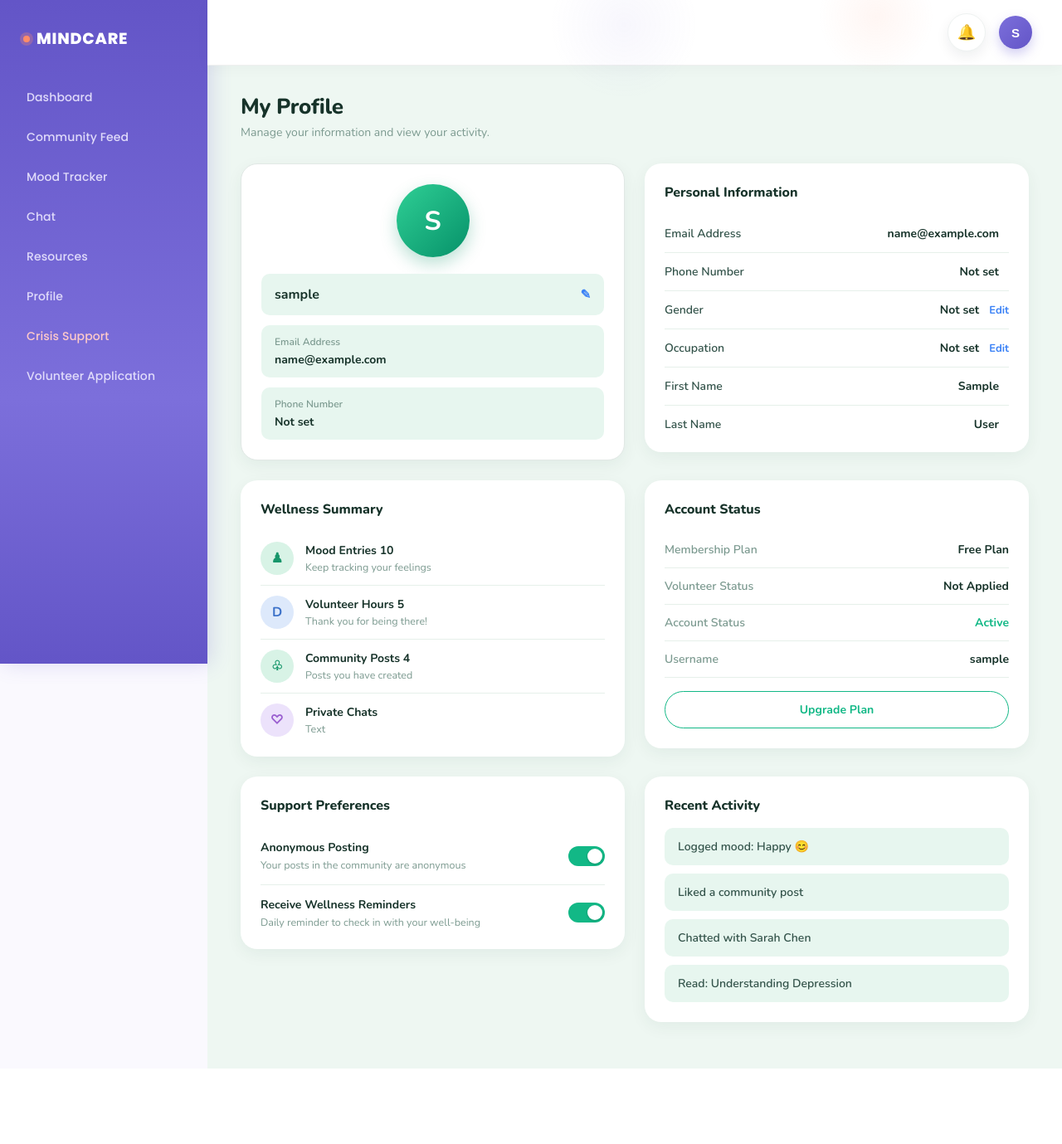
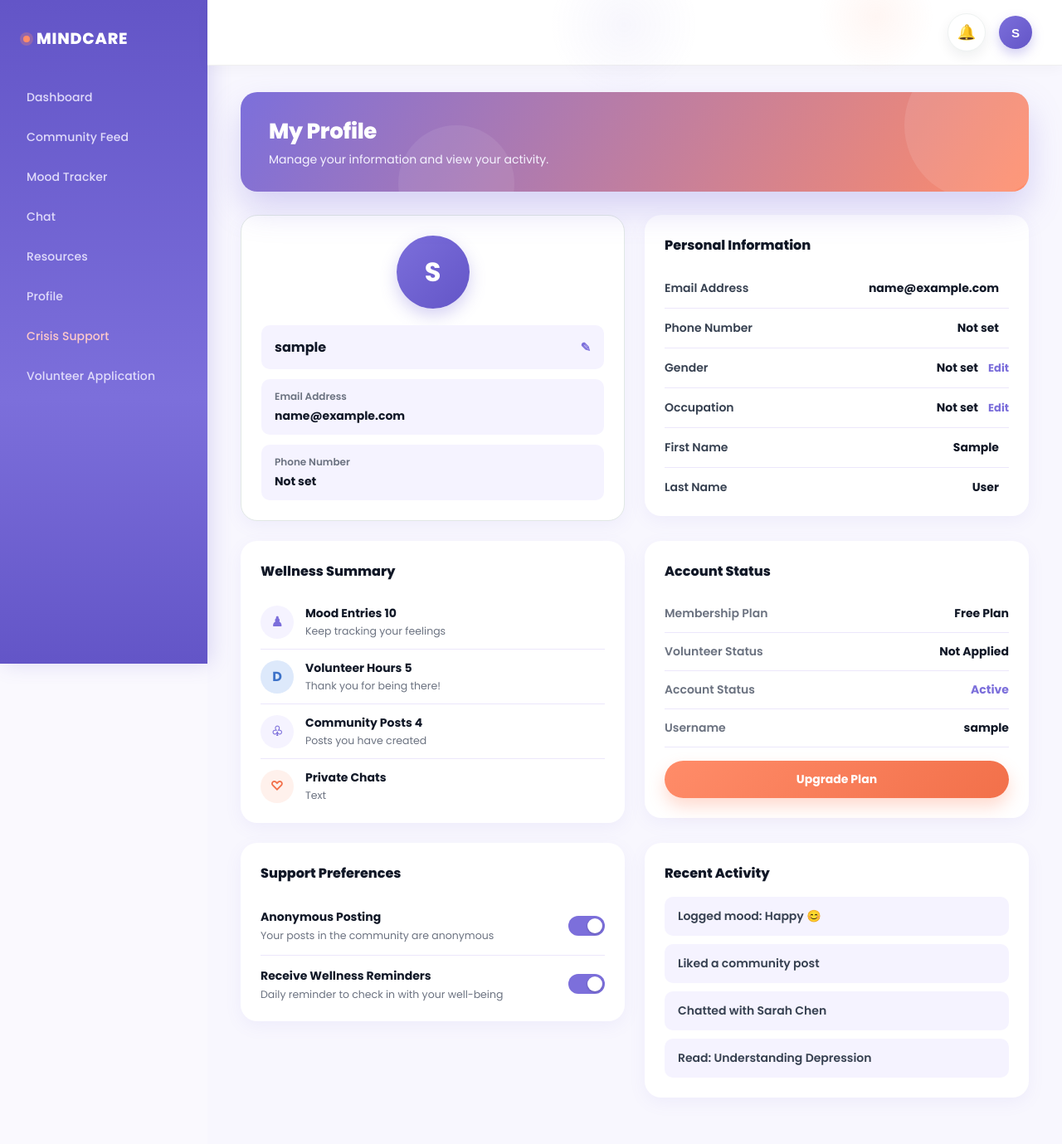
Before and after one commit to Hostich/MindCare, a Flask app: page /profile/ in a window 1280 px wide. Shown: the whole page at 83% size. Before the commit the page ends 1288 px from the top, so only its background shows below. Run offline with Flask 3, Linux system fonts and the light colour scheme; the visitor is signed in with stand-in values (Sample User, id 1); data that the repository does not hold is empty; some libraries are stand-ins or nearby versions.

Commit message:
maoni ako gina edit sa seeker

```diff
--- a/app/static/css/profile.css
+++ b/app/static/css/profile.css
@@ -5,33 +5,32 @@
    leak into other pages that also use generic names like .card.
    ========================================================================== */
 
-@import url('https://fonts.googleapis.com/css2?family=Nunito:wght@400;500;600;700;800&display=swap');
+@import url('https://fonts.googleapis.com/css2?family=Poppins:wght@400;500;600;700;800&display=swap');
 
 .profile-page {
-  --mc-bg: #eef7f2;
+    --mc-bg: #F8F7FE;
     --mc-card: #ffffff;
-  --mc-pill: #e7f6ef;
-  --mc-primary: #12b886;
-  --mc-primary-dark: #0a8f66;
-  --mc-primary-darker: #0b3d2e;
-  --mc-text: #17332a;
-  --mc-text-muted: #7c9a90;
-  --mc-text-body: #33534a;
-  --mc-border: #e6f0ea;
-  --mc-link: #3b82f6;
-  --mc-badge-mint-bg: #d8f3e6;
-  --mc-badge-mint-fg: #16966a;
+    --mc-pill: #F5F3FF;
+    --mc-primary: #7C6FDB;
+    --mc-primary-dark: #6355C7;
+    --mc-primary-darker: #3d3272;
+    --mc-text: #111827;
+    --mc-text-muted: #6b7280;
+    --mc-text-body: #374151;
+    --mc-border: #ece7fb;
+    --mc-link: #7C6FDB;
+    --mc-badge-mint-bg: #F5F3FF;
+    --mc-badge-mint-fg: #7C6FDB;
     --mc-badge-blue-bg: #dde9fb;
     --mc-badge-blue-fg: #3d72c9;
-  --mc-badge-lavender-bg: #ece2fb;
-  --mc-badge-lavender-fg: #9a5fd0;
+    --mc-badge-lavender-bg: #FFF1EC;
+    --mc-badge-lavender-fg: #F2704A;
     --mc-radius-lg: 20px;
     --mc-radius-md: 14px;
     --mc-radius-sm: 10px;
-  --mc-shadow: 0 6px 20px rgba(11, 61, 46, 0.06);
-  --mc-shadow-hover: 0 10px 26px rgba(11, 61, 46, 0.10);
-
-  font-family: 'Nunito', -apple-system, BlinkMacSystemFont, 'Segoe UI', sans-serif;
+    --mc-shadow: 0 6px 20px rgba(124, 111, 219, 0.08);
+    --mc-shadow-hover: 0 10px 26px rgba(124, 111, 219, 0.14);
+    font-family: 'Poppins', -apple-system, BlinkMacSystemFont, 'Segoe UI', sans-serif;
     background: var(--mc-bg);
     color: var(--mc-text-body);
     padding: 32px 40px 56px;
@@ -45,27 +44,59 @@
         box-sizing: inherit;
     }
 
-/* ---------- Page header ---------- */
+    /* ---------- Page header banner ---------- */
+
+    .profile-page .page-header-banner {
+        background: linear-gradient(120deg, #7C6FDB, #FF8C69);
+        border-radius: 20px;
+        padding: 28px 34px;
+        margin-bottom: 28px;
+        box-shadow: 0 20px 40px rgba(124, 111, 219, 0.28);
+        position: relative;
+        overflow: hidden;
+    }
+
+        .profile-page .page-header-banner::after {
+            content: "";
+            position: absolute;
+            top: -50px;
+            right: -30px;
+            width: 180px;
+            height: 180px;
+            border-radius: 50%;
+            background-color: rgba(255, 255, 255, 0.1);
+        }
+
+        .profile-page .page-header-banner::before {
+            content: "";
+            position: absolute;
+            bottom: -60px;
+            left: 20%;
+            width: 140px;
+            height: 140px;
+            border-radius: 50%;
+            background-color: rgba(255, 255, 255, 0.08);
+        }
 
     .profile-page .page-header {
         display: flex;
         align-items: flex-start;
         justify-content: space-between;
-  margin-bottom: 28px;
+        position: relative;
     }
 
         .profile-page .page-header h1 {
             margin: 0 0 4px;
             font-size: 26px;
             font-weight: 800;
-  color: var(--mc-text);
+            color: #ffffff;
             letter-spacing: -0.01em;
         }
 
         .profile-page .page-header p {
             margin: 0;
             font-size: 14px;
-  color: var(--mc-text-muted);
+            color: #F5F3FF;
         }
 
     .profile-page .top-user {
@@ -108,7 +139,7 @@
         align-items: center;
         justify-content: center;
         border-radius: 50%;
-  background: linear-gradient(135deg, #2fcf95, #0a8f66);
+        background: linear-gradient(135deg, #7C6FDB, #6355C7);
         color: #ffffff;
         font-weight: 700;
         font-size: 15px;
@@ -162,12 +193,12 @@
         display: flex;
         align-items: center;
         justify-content: center;
-  background: linear-gradient(135deg, #2fcf95, #069169);
+        background: linear-gradient(135deg, #7C6FDB, #6355C7);
         color: #ffffff;
         font-size: 32px;
         font-weight: 700;
         margin-bottom: 20px;
-  box-shadow: 0 8px 20px rgba(10, 143, 102, 0.28);
+        box-shadow: 0 8px 20px rgba(124, 111, 219, 0.32);
     }
 
     .profile-page .username {
@@ -351,20 +382,21 @@
         width: 100%;
         margin-top: 16px;
         padding: 12px 20px;
-  background: transparent;
-  border: 1.5px solid var(--mc-primary);
+        background: linear-gradient(135deg, #FF8C69, #F2704A);
+        border: none;
         border-radius: 999px;
-  color: var(--mc-primary);
+        color: #ffffff;
         font-family: inherit;
         font-size: 14px;
         font-weight: 700;
         cursor: pointer;
-  transition: background 0.2s ease, color 0.2s ease;
+        box-shadow: 0 10px 20px rgba(255, 140, 105, 0.32);
+        transition: transform 0.15s ease, box-shadow 0.15s ease;
     }
 
         .profile-page .profile-button:hover {
-  background: var(--mc-primary);
-  color: #ffffff;
+            transform: translateY(-2px);
+            box-shadow: 0 14px 26px rgba(255, 140, 105, 0.4);
         }
 
         .profile-page .profile-button:focus-visible {
@@ -433,7 +465,7 @@
         }
 
         .profile-page .switch.off {
-  background: #d3ddd8;
+            background: #d3d3e0;
         }
 
             .profile-page .switch.off::after {
--- a/app/templates/profile/profile.html
+++ b/app/templates/profile/profile.html
@@ -10,10 +10,12 @@ My Profile
 
 <div class="profile-page">
 
-    <div class="page-header">
-        <div>
-            <h1>My Profile</h1>
-            <p>Manage your information and view your activity.</p>
+    <div class="page-header-banner">
+        <div class="page-header">
+            <div>
+                <h1>My Profile</h1>
+                <p>Manage your information and view your activity.</p>
+            </div>
         </div>
     </div>
 
```
Also changed, not shown: app/static/css/community.css (+21 -0 lines), app/templates/community/community.html (+12 -24 lines). Lines whose indentation alone changed are shown as unchanged.
